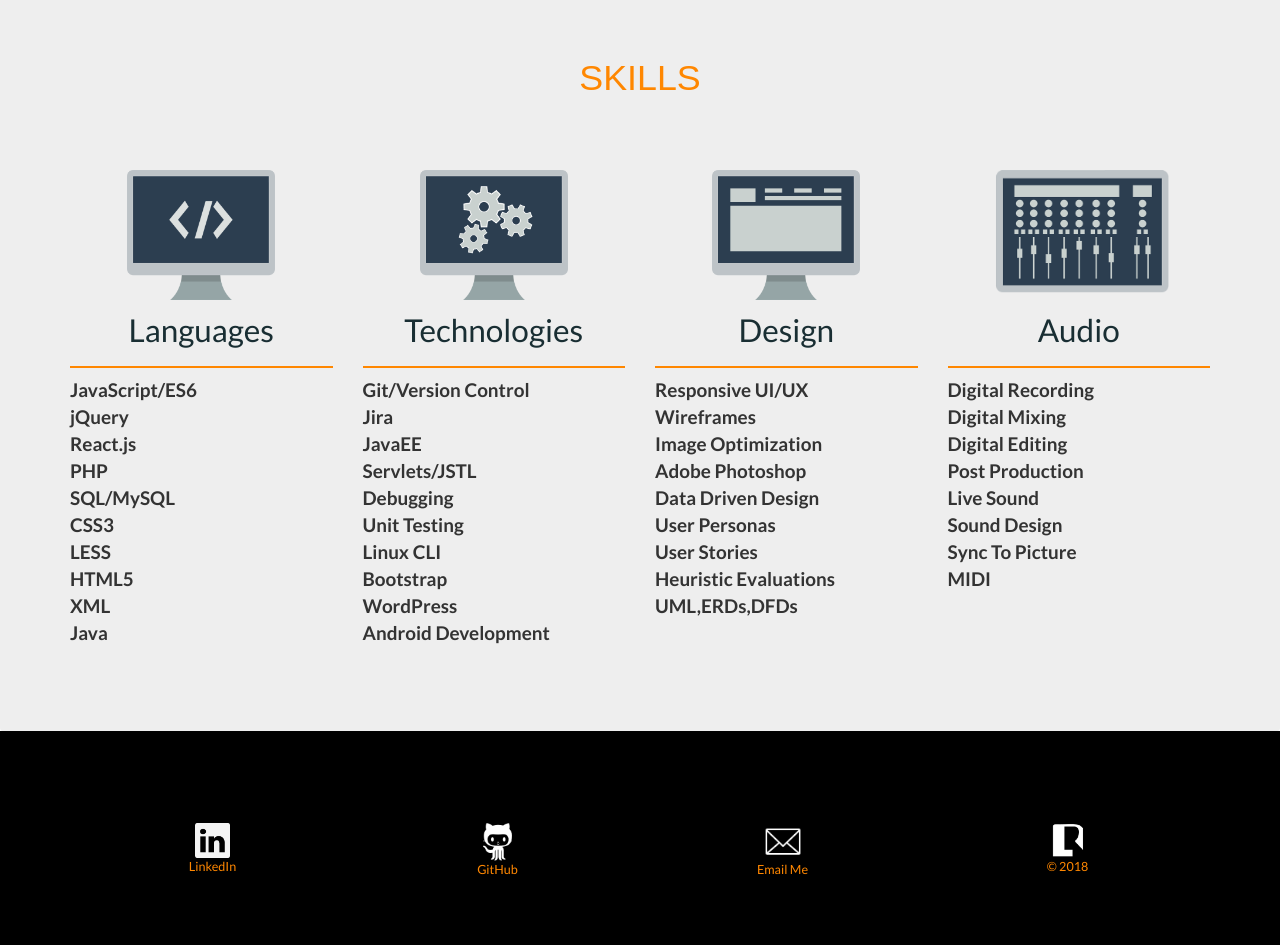
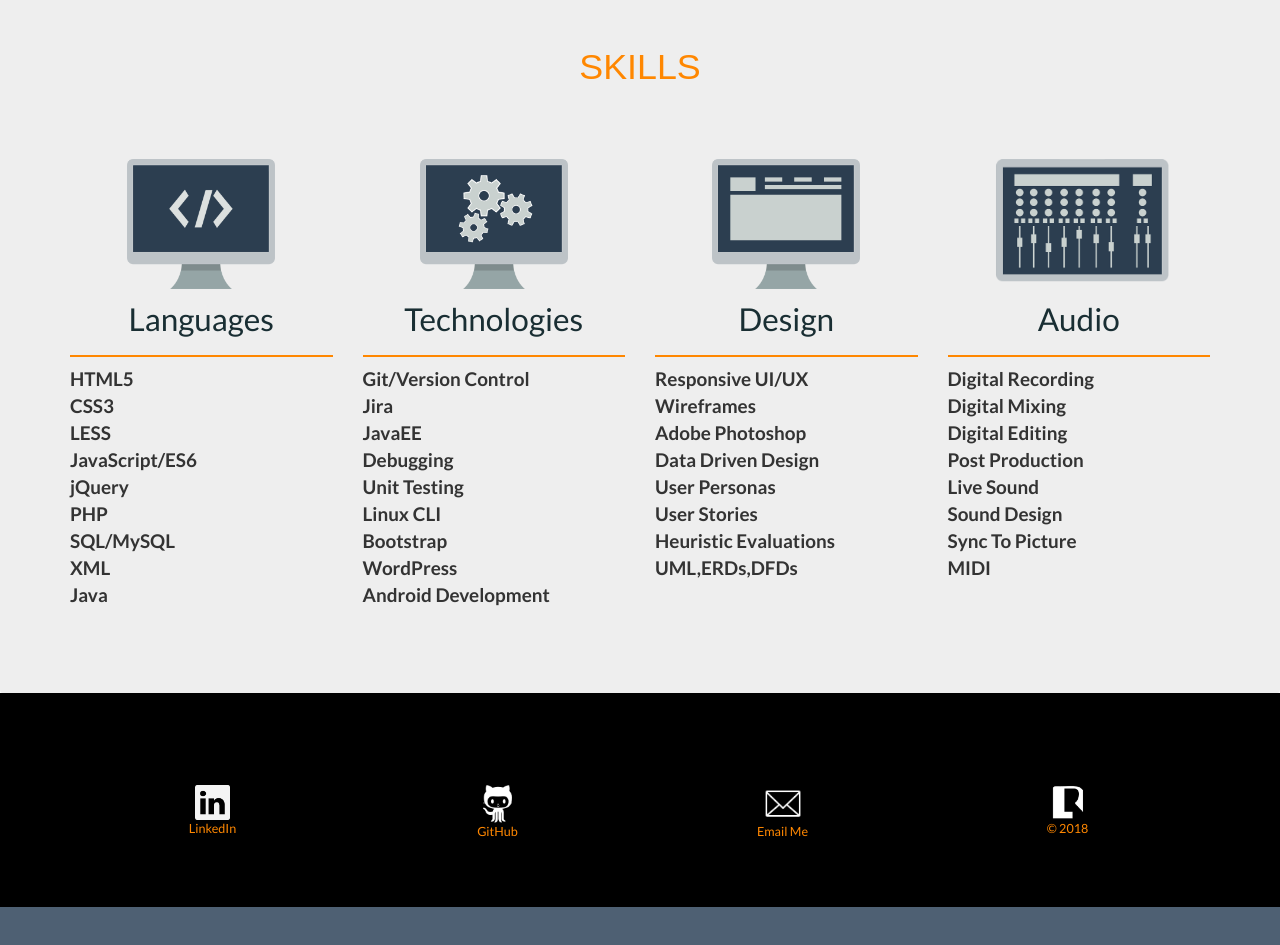
Before and after one commit to LeReiver/portfolio, a PHP site: page / in a window 1280 px wide. Shown: the part 840-1785 px from the top of the page. After the commit the page ends 1747 px from the top, so only its background shows below. Run offline with PHP 8.4, Linux system fonts and the light colour scheme; some libraries are stand-ins or nearby versions; some web fonts are replaced.

Commit message:
Style modification. Index cleanup

```diff
--- a/ccs-description.php
+++ b/ccs-description.php
@@ -300,7 +300,7 @@
             <img src="includes/images/ccs_lg.jpg" alt="CCS">
             </div> -->
 
-            <div class="project-description">
+            <div class="project-description outcome">
                 <h3>Save webpage as Word document and format for reports</h3>
             </div>
             <!-- Project Outcome Hero Video -->
--- a/includes/styles/portfolio.css.php
+++ b/includes/styles/portfolio.css.php
@@ -184,8 +184,9 @@ li {
     color: rgba(238, 238, 238, 0);
 }
 .transparent-blue-section {
-     background-color: rgba(25, 56, 88, 0.69); /*rgb(27, 94, 126);*/
+     background-color: rgba(25, 56, 88, 0.6); /*rgb(27, 94, 126);*/
      color: rgba(238, 238, 238, 0);
+     height: 100%;
  }
 .navbar {
     width: 80%;
@@ -203,7 +204,7 @@ li {
     margin-right: 20px;
 }
 .navbar-default .navbar-nav>li>a.selected {
-    color: #ff8700;
+    color: #ff8700 !important;
 }
 .navbar-default .navbar-nav>li>a {
     color: #999!important;
@@ -397,7 +398,7 @@ ul.topnav li.icon {display: none;}
     background-image: url('../../includes/images/hero2__4_op2.jpg');
     margin: 1em 0;
     padding: 0;
-    height: 100%;
+    height: 100vw;
     background-size: cover;
     background-color: rgba(229, 229, 229, 0.3);
     overflow-x: hidden;
@@ -521,6 +522,9 @@ ul.topnav li.icon {display: none;}
     padding-bottom: 2em;
     margin: 2em 1em;
 }
+#about .section-hero {
+    margin-top: 20px;
+}
 #about .section {
     margin: 2em 1em;
 }
@@ -535,15 +539,13 @@ ul.topnav li.icon {display: none;}
     font-weight: 200;
     line-height: 110%;
 }
-
 #about h1 {
-    margin: 3px 2em 0 -1em;
+    margin: 0 0 0 -0.5em;
     font-size: 50px;
     font-weight: 500;
     text-align: start;
     color: #ff8700;
 }
-
 #about_me p {
     margin: 20px 30px;
     font-size: 1.75em;
@@ -1040,7 +1042,7 @@ a.button:hover {
         font-weight: 200;
     }
     #about h1 {
-        margin-top: 0.125em;
+        font-size: 6vw;
     }
     #about_me p {
         margin: 20px 40px;
@@ -1089,6 +1091,10 @@ a.button:hover {
         font-size: 1.5em;
         margin-left: -4em;
     }
+    .section-hero {
+        height: 800px;
+        margin-top: 2em;
+    }
     .section.footer  {
         margin-bottom: -5px;
     }
@@ -1105,6 +1111,9 @@ a.button:hover {
         display: inline-block;
         padding-top: 20px;
         margin: -1em 0 -4em 1em;
+    }
+    .section-hero {
+        height: 800px;
     }
     .section.bigbox {
         padding: 0 2em;
@@ -1243,9 +1252,10 @@ a.button:hover {
         text-align: start;
     }
     #about h1 {
-        margin-top: 0.25em;
+        margin-top: 0.5em;
+        margin-right: 0;
         font-weight: 500;
-        font-size: 45px;
+        font-size: 5vw;
     }
     #about_2 p {
         margin: 20px -10px 20px 0;
@@ -1357,10 +1367,10 @@ a.button:hover {
         margin-left: -30px;
     }
     .project-title .orange-underline {
-        margin-top: 100px;
+        margin-top: -30px;
     }
     .project-title p {
-        margin: 160px 20px -100px 20px !important;
+   /*  margin: 160px 20px -100px 20px !important; */
     }
     .quote.left img {
         height: 30px;
@@ -1395,6 +1405,9 @@ a.button:hover {
         padding-top: .25em;
         padding-bottom: 10px;
 
+    }
+    .section-hero {
+        height: 120vw;
     }
     .section-hero {
         background-image: url('../images/hero2_2_op.jpg');
@@ -1458,7 +1471,7 @@ a.button:hover {
     }
     #about h1 {
         margin-top: 0.25em;
-        font-size: 3vw;
+        font-size: 6vw;
     }
     #network-text p {
         font-size: 16px;
@@ -1553,9 +1566,8 @@ a.button:hover {
         margin-top: 100px;
     }
     #about h1 {
-        font-size: 5vw;
-        margin-top: -20px;
-        margin-bottom: -2.5em;
+        font-size: 5.75vw;
+        margin-top: 20px;
     }
     #_button_contact {
         margin-bottom: 20px;
@@ -1621,9 +1633,7 @@ a.button:hover {
         text-align: start;
     }
     #about h1 {
-        <!-- margin-top: 0.25em; -->
         font-weight: 500;
-        font-size: 5vw;
     }
     #about_2 p {
        margin: 20px 10px 20px -60px;
@@ -1713,6 +1723,14 @@ a.button:hover {
     }
     .project-process-img {
         margin: 20px 40px 20px 0;
+    }
+    .project-title p {
+        margin: 20px -20px !important;
+    }
+    .project-description p {
+        margin: 20px -10px 0 !important;
+        font-size: 24px !important;
+        text-align: start;
     }
 }
 
@@ -1811,8 +1829,8 @@ a.button:hover {
     }
     #about h1 {
         text-align: start;
-        font-size: 5.25vw;
-        margin-top: .25em;
+        font-size: 6.75vw;
+        margin-top: 1em;
         font-weight: 500;
         padding-left: .5em;
     }
@@ -1830,7 +1848,9 @@ a.button:hover {
         font-size: 175%;
     }
     .section.bigbox h4 {
-        margin-left: -65px;
+        text-align: center;
+        margin-left: -35px;
+        font-size: 15px;
     }
     .section.bigbox h3 {
         margin-top: -50px;
@@ -1983,7 +2003,7 @@ a.button:hover {
         margin: 50px 0 0 55px!important;
     }
     .project-process p {
-        margin: 0 0 10px 60px;
+        margin: 0 0 0 10px;
         padding-right: 0.5em;
     }
     .project-outcome h3 {
@@ -2005,6 +2025,9 @@ a.button:hover {
         margin-top: -20px;
         margin-bottom: -80px;
     }
+    .project-description h2 {
+        margin-top: -55px !important;
+    }
     .author {
         font-size: 1.25em;
         margin: 20px 0 0 -20px;
@@ -2026,7 +2049,6 @@ a.button:hover {
     }
     #about h1 {
         padding-left: .5em;
-        margin-top: -20px;
         padding-bottom: 3.5em;
     }
     .col-md-6 {
@@ -2049,10 +2071,11 @@ a.button:hover {
         margin: .25em 5em 0 0;
     }
     .section.bigbox h4 {
-        margin-left: -80px;
-    }
-    .section.bigbox h3 {
-        <!-- margin: -30px 0 0 -15px; -->
+        font-size: 18px;
+        margin-top: 15px;
+        text-align: center;
+        padding-right: 60px;
+        padding-left: 20px;
     }
     #about_2 p {
         margin-top: 20px;
@@ -2077,19 +2100,19 @@ a.button:hover {
         margin: -100px 0 -120px -35px;
     }
     .project-title p {
-        margin: 140px 10px -100px -30px !important;
+        margin: 140px 10px -10px -30px !important;
         text-align: start;
     }
     .project-description h2 {
         font-size: 1.8em;
-        margin: -20px 30px 50px 0;
      }
     .project-description p {
-        margin: 0 -15px 0 -35px;
+        margin: 0 -15px 0 -35px !important;
+        font-size: 20px! important;
         text-align: start;
     }
     .project-process p {
-         margin: 0 0 100px 45px;
+         margin: 0 0 100px 0;
          padding-right: 0.5em;
          text-align: start;
      }
@@ -2098,9 +2121,13 @@ a.button:hover {
     }
     .project-outcome p {
         text-align: start;
+        font-size: 22px !important;
     }
     .project-outcome h3 {
          margin: 50px 0 0 50px!important;
+     }
+     .project-description.outcome h3 {
+         margin: 50px 0 -20px 0;
      }
     .project-process h2 {
         margin-bottom: 40px!important;
@@ -2118,8 +2145,7 @@ a.button:hover {
         margin: 30px 0 -60px -33px;
     }
     .project-title .orange-underline {
-        margin-right: 0;
-        margin-left: 0;
+        margin: 120px 0 -120px;
     }
     .project-video-left {
         margin-bottom: -30px;
@@ -2127,6 +2153,9 @@ a.button:hover {
         width: 120%;
         border: 0.5em solid #222F3F;
     }
+    .project-video-full {
+        margin-bottom: -40px;
+    }
     .project-nav .nav li {
         margin-left: 10px;
     }
@@ -2136,12 +2165,15 @@ a.button:hover {
     .author {
         margin-top: 5px;
     }
+    .quote.left img {
+        margin-bottom: 10px;
+    }
 }
 
 
 @media (max-width: 350px) {
     #about h1 {
-        font-size: 5vw;
+        font-size: 6.5vw;
     }
     .header-logo img {
         margin-right:-1em;
@@ -2157,7 +2189,7 @@ a.button:hover {
         margin: 15px 3em 0 -40px;
         padding-right: 0;
     }
-    #about_bio  p{
+    #about_bio  p {
         font-size: 1.25em;
         margin: 5px -3em 0 0;
         padding-right: 0;
@@ -2166,14 +2198,18 @@ a.button:hover {
     .container.project {
         margin-top: -160px;
     }
-    .section.bigbox h5{
+    .section.bigbox h5 {
         margin: 1.25em 4em 0 1em;
         padding: 0 2.5em .25em .5em;
         font-size: 150%;
     }
     .section.bigbox h4 {
-        margin-left: -120px;
+        font-size: 18px;
         margin-top: 15px;
+        text-align: center;
+        padding-right: 60px;
+        padding-left: 20px;
+        margin: 15px 30px 0 -50px;
     }
     .section.bigbox h3{
         margin-left: -120px;
@@ -2290,6 +2326,13 @@ a.button:hover {
     .navbar {
         margin-top: 1em;
     }
+    .section-hero {
+        height: 800px;
+        margin-top: 2em;
+    }
+    #about h1 {
+        font-size: 75px;
+    }
     .section.bigbox h4 {
         margin: 20px 0 0 30px;
     }
--- a/index.php
+++ b/index.php
@@ -15,7 +15,6 @@
       window.dataLayer = window.dataLayer || [];
       function gtag(){dataLayer.push(arguments);}
       gtag('js', new Date());
-
       gtag('config', 'UA-112437058-1');
     </script>
     <title>Michael Le-Reiver</title>
@@ -31,34 +30,13 @@
             <div class="container">
                 <div class="row section-header">
                     <div class="col-md-12" >
-                        <p></p><br>
-                        <div class="col-md-12">
-                            <div class="w3-content ">
-                                <h1 class="header_slider w3-animate wait" style="width:100% ">Hello, <br>I am a <span class="title">Web Designer</span></h1>
-                                <h1 class="header_slider w3-animate wait" style="width:100% ">Hello, <br>I am a <span class="title">Web Developer</span></h1>
-                                <h1 class="header_slider w3-animate wait" style="width:100%">Hello, <br>I am an <span class="title">Audio Producer</span></h1>
-                            </div>
-                        </div>
-                    </div>
-                    <div id="align_right" >
-                        <div class="row section-header">
-                            <div class="col-md-12">
-                                <h1>&nbsp;</h1>
-                                <h1>&nbsp;</h1>
-                                <h1>&nbsp;</h1>
-                                <h1>&nbsp;</h1>
-                                <h1>&nbsp;</h1>
-                                <h1>&nbsp;</h1>
-                            </div>
+                        <div class="w3-content ">
+                            <h1 class="header_slider w3-animate wait" style="width:100% ">Hello, <br>I am a <span class="title">Web Designer</span></h1>
+                            <h1 class="header_slider w3-animate wait" style="width:100% ">Hello, <br>I am a <span class="title">Web Developer</span></h1>
+                            <h1 class="header_slider w3-animate wait" style="width:100%">Hello, <br>I am an <span class="title">Audio Producer</span></h1>
                         </div>
                     </div>
                 </div>
-                    <div  class="row section-header">
-                        <div>
-                            <p id="about_2" class="about phone" >My name is Michael Le-Reiver. I live in downtown Portland Oregon. I love creating web sites, web applications, and Android Apps. I also love to produce audio, video, and other digital media.
-                                Please take a look to see what I have been up to. Thank you for stopping by!</p>
-                        </div>
-                    </div>
             </div>
         </div>
     </div>
--- a/skills.php
+++ b/skills.php
@@ -18,14 +18,13 @@
                     <div><div class="skills-icon lt_blue-hover-border"><img src="includes/images/imac_code5.png"></div></div>
                     <h3 class="orange-underline" style="padding-bottom:.5em;margin:.25em 0;">Languages</h3>
                     <table id="skills">
+                        <tr><td>HTML5</td></tr>
+                        <tr><td>CSS3</td></tr>
+                        <tr><td>LESS</td></tr>
                         <tr><td>JavaScript/ES6</td></tr>
                         <tr><td>jQuery</td></tr>
-                        <tr><td>React.js</td></tr>
                         <tr><td>PHP</td></tr>
                         <tr><td>SQL/MySQL</td></tr>
-                        <tr><td>CSS3</td></tr>
-                        <tr><td>LESS</td></tr>
-                        <tr><td>HTML5</td></tr>
                         <tr><td>XML</td></tr>
                         <tr><td>Java</td></tr>
                         <tr><td>&nbsp;</td></tr>
@@ -38,7 +37,6 @@
                         <tr><td>Git/Version Control</td></tr>
                         <tr><td>Jira</td></tr>
                         <tr><td>JavaEE</td></tr>
-                        <tr><td>Servlets/JSTL</td></tr>
                         <tr><td>Debugging</td></tr>
                         <tr><td>Unit Testing</td></tr>
                         <tr><td>Linux CLI</td></tr>
@@ -56,7 +54,6 @@
                     <table id="skills">
                         <tr><td>Responsive UI/UX</td></tr>
                         <tr><td>Wireframes</td></tr>
-                        <tr><td>Image Optimization</td></tr>
                         <tr><td>Adobe Photoshop</td></tr>
                         <tr><td>Data Driven Design</td></tr>
                         <tr><td>User Personas</td></tr>
@@ -79,7 +76,6 @@
                         <tr><td>Sync To Picture</td></tr>
                         <tr><td>MIDI</td></tr>
                         <tr><td>&nbsp;</td></tr>
-                        <tr><td>&nbsp;</td></tr>
                     </table>
                 </div>
             </div>
```
Also changed, not shown: projects.php (+6 -6 lines), includes/images/new_hero-crop.jpg (added), 1 other file. Lines whose indentation alone changed are shown as unchanged.
